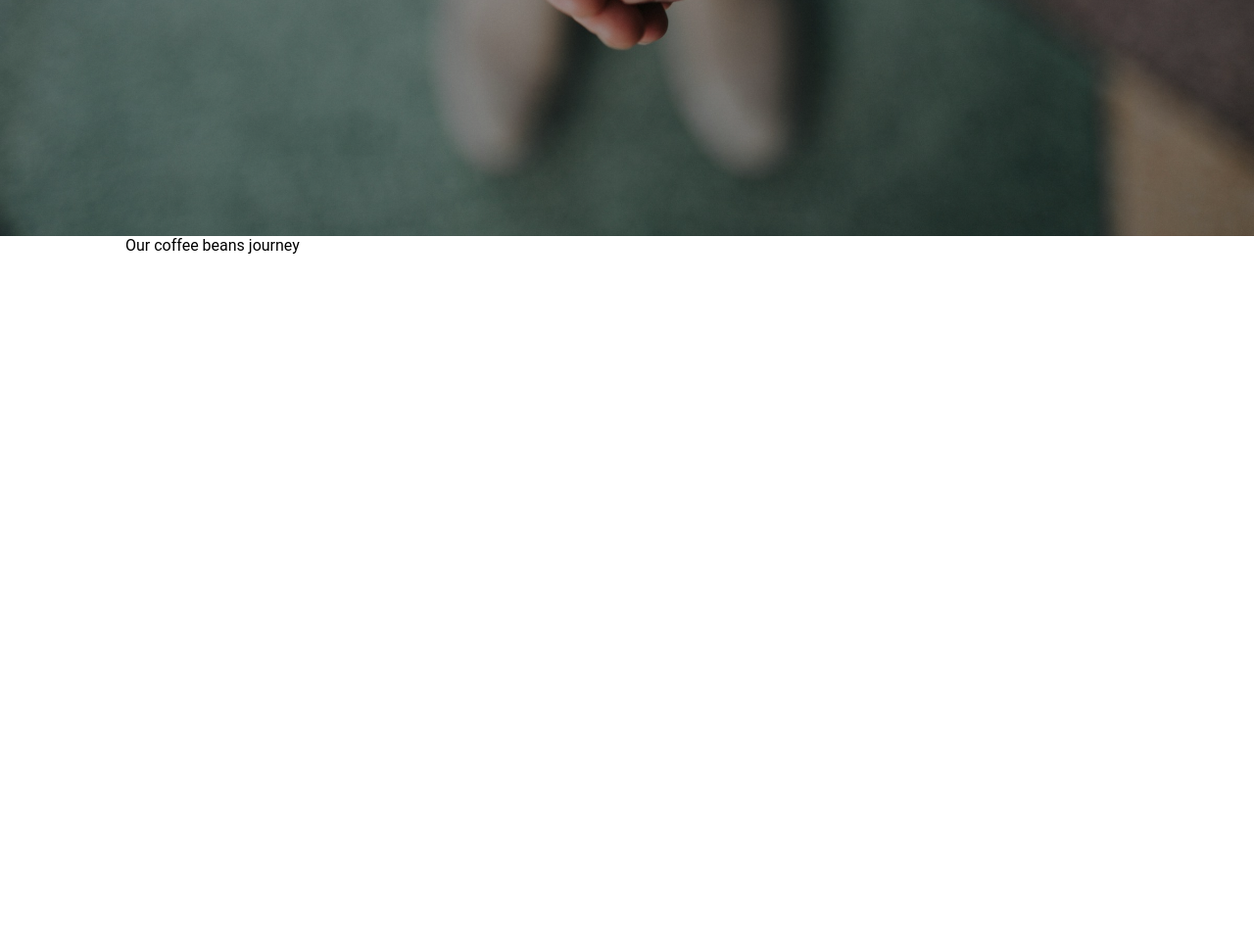
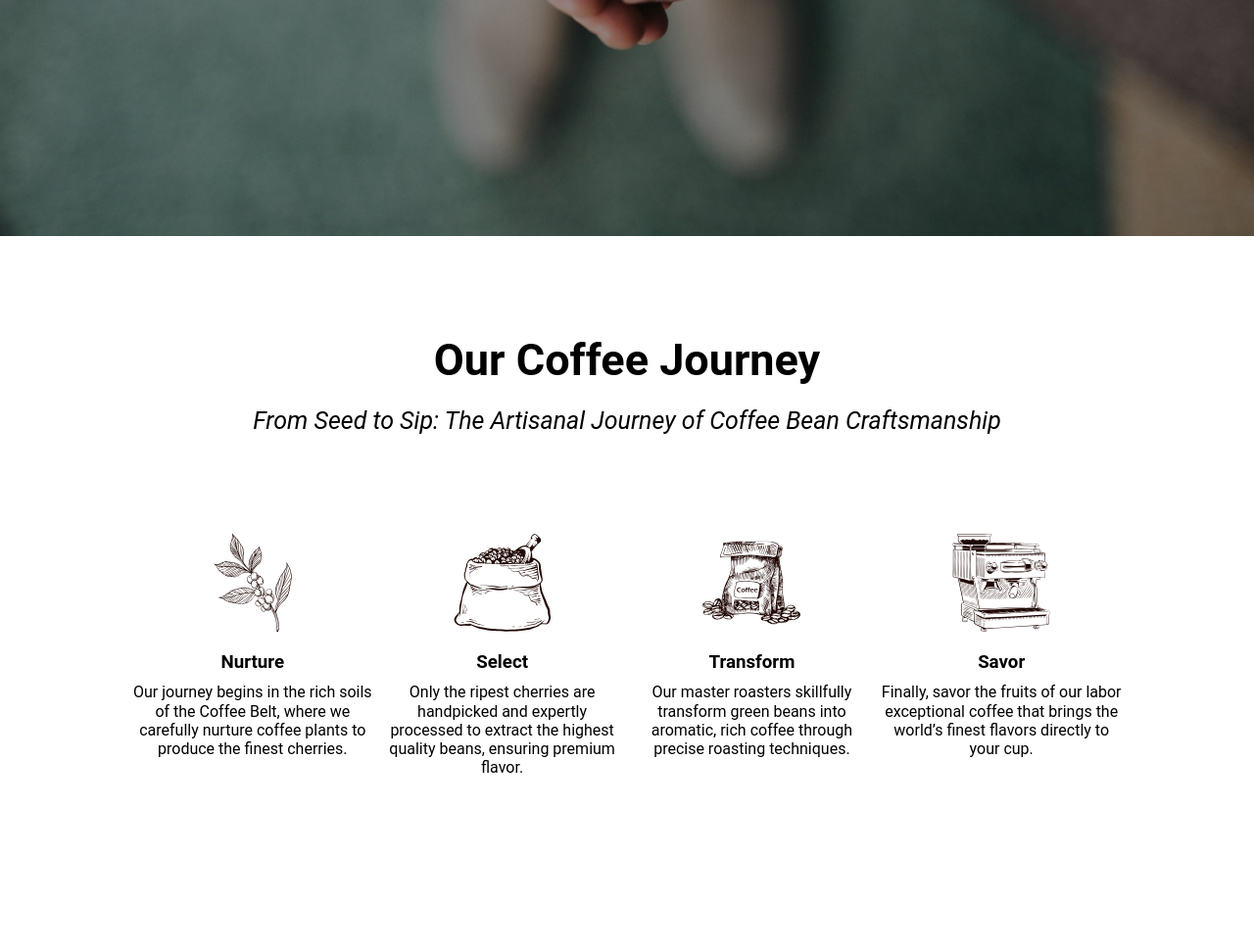
Before and after one commit to abasiadimas/landing-page, a plain HTML site: page index.html in a window 1280 px wide. Shown: the part 559-1529 px from the top of the page at 98% size. Before the commit the page ends 819 px from the top, so only its background shows below. Drawn offline with Linux system fonts and the light colour scheme.

Commit message:
Adding the journey section
Creating the journey section while adding some icons and explanatory process text. Small corrections to the layout.

```diff
--- a/css/style.css
+++ b/css/style.css
@@ -51,6 +51,10 @@ body {
 .container {
   width: 80%;
   margin: 0 auto;
+}
+
+.margin-bt-10 {
+  margin-bottom: 10px;
 }
 
 .margin-bt-20 {
@@ -167,3 +171,50 @@ nav .container {
 }
 
 /* Journey */
+
+.journey {
+  display: flex;
+  flex-direction: column;
+  justify-content: space-between;
+  align-items: center;
+  padding: 100px 0 180px 0;
+}
+
+.journey-title {
+  font-size: 30px;
+  text-align: center;
+}
+
+.journey-title p {
+  padding-top: 20px;
+  padding-bottom: 80px;
+  font-style: italic;
+  font-size: 25px;
+}
+
+.journey-process {
+  display: flex;
+  justify-content: space-evenly;
+  width: 100%;
+}
+
+.journey-card {
+  width: 250px;
+  padding-top: 20px;
+  display: flex;
+  flex-direction: column;
+  align-items: center;
+  text-align: center;
+}
+
+.journey-card img {
+  width: 100px;
+  height: auto;
+}
+
+/* Ethical Practices */
+
+.ethical-practices {
+  height: 500px;
+  background-color: var(--deep-forest-green);
+}
--- a/index.html
+++ b/index.html
@@ -15,7 +15,7 @@
           </div>
           <div class="menu">
             <ul>
-              <li><a href="#home">Home</a></li>
+              <li><a href="#journey">Journey</a></li>
               <li><a href="#about">About Us</a></li>
               <li><a href="#products">Products</a></li>
               <li><a href="#contact">Contact Us</a></li>
@@ -38,10 +38,50 @@
         </div>
       </section>
     </div>
-    <section class="journey">
+    <section class="journey" id="journey">
       <div class="container">
-        <div class="journey-title">Our coffee beans journey</div>
+        <div class="journey-title">
+          <h2>Our Coffee Journey</h2>
+          <p>
+            From Seed to Sip: The Artisanal Journey of Coffee Bean Craftsmanship
+          </p>
+        </div>
+        <div class="journey-process">
+          <div class="journey-card">
+            <img src="./img/cultivation.svg" alt="" class="margin-bt-20" />
+            <h3 class="margin-bt-10">Nurture</h3>
+            <p>
+              Our journey begins in the rich soils of the Coffee Belt, where we
+              carefully nurture coffee plants to produce the finest cherries.
+            </p>
+          </div>
+          <div class="journey-card">
+            <img src="./img/harvesting.svg" alt="" class="margin-bt-20" />
+            <h3 class="margin-bt-10">Select</h3>
+            <p>
+              Only the ripest cherries are handpicked and expertly processed to
+              extract the highest quality beans, ensuring premium flavor.
+            </p>
+          </div>
+          <div class="journey-card">
+            <img src="./img/roasting.svg" alt="" class="margin-bt-20" />
+            <h3 class="margin-bt-10">Transform</h3>
+            <p>
+              Our master roasters skillfully transform green beans into
+              aromatic, rich coffee through precise roasting techniques.
+            </p>
+          </div>
+          <div class="journey-card">
+            <img src="./img/enjoy.svg" alt="" class="margin-bt-20" />
+            <h3 class="margin-bt-10">Savor</h3>
+            <p>
+              Finally, savor the fruits of our labor exceptional coffee that
+              brings the world’s finest flavors directly to your cup.
+            </p>
+          </div>
+        </div>
       </div>
     </section>
+    <section class="ethical-practices"></section>
   </body>
 </html>
```
